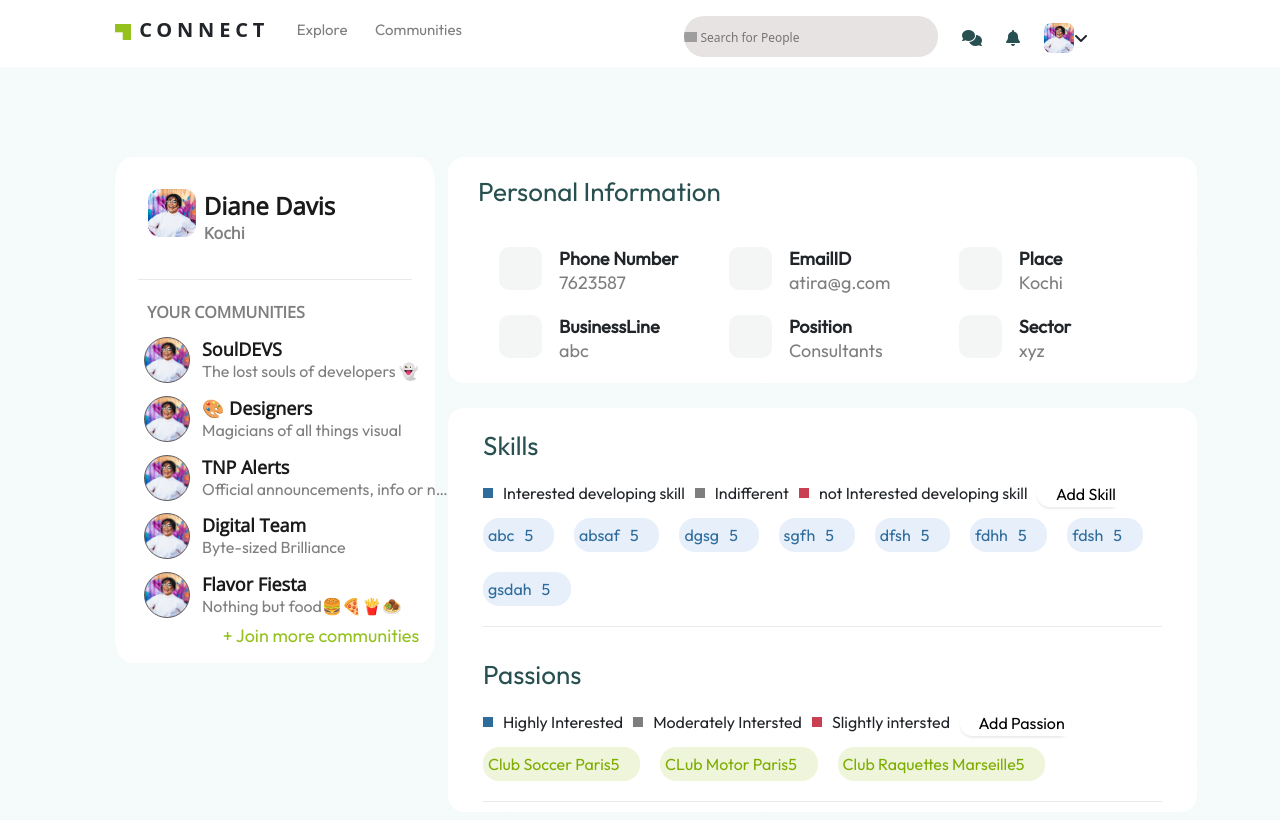
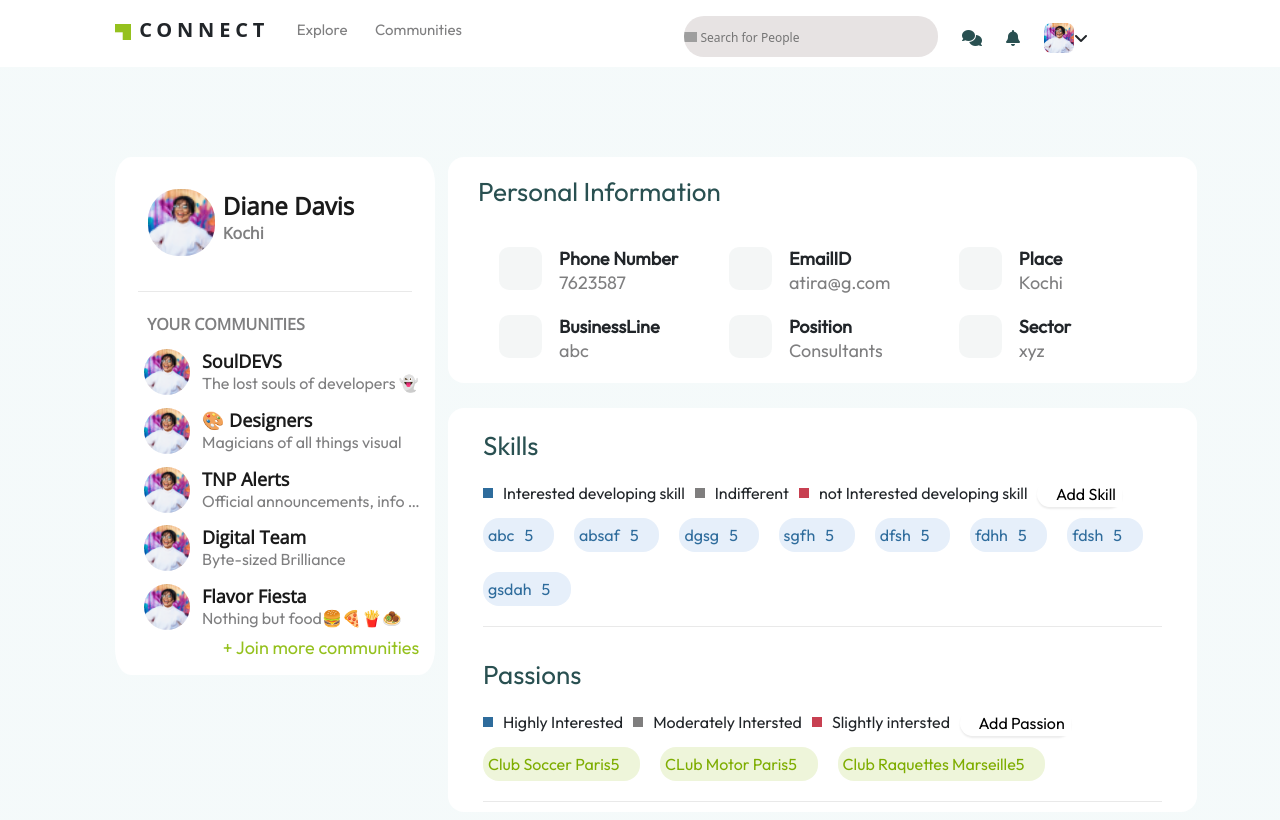
Before and after one commit to ayshapa123/TNPCONNECT1, an Angular app: page / in a window 1280 px wide. Shown: the top 820 px of the page. Built offline with nearby package versions, Linux system fonts and the light colour scheme; grey boxes are pictures that could not be loaded.

Commit message:
community image and font edit

```diff
--- a/src/app/modules/profile/community/community.component.css
+++ b/src/app/modules/profile/community/community.component.css
@@ -6,6 +6,19 @@
   margin: 23px;
   border-bottom: 1px solid #E9E9E9;
   padding-bottom: 11%;
+}
+.round1{
+
+  height: 67px;
+    aspect-ratio: 1;
+    border-radius: 46%;
+    display: grid;
+    place-items: center;
+    /* border: 1px solid; */
+    border-color: #5b5a5a;
+    background-size: cover;
+    background-repeat: no-repeat;
+  /* background-image: url(../../../assets/Rectangle 9.png); */
 }
 
 .first {
@@ -98,7 +111,7 @@
   /* background-color: rgb(236, 184, 15); */
   display: grid;
   place-items: center;
-  border: 1px solid;
+  /* border: 1px solid; */
   border-color: #5b5a5a;
   background-size:cover ;
   background-repeat: no-repeat;
@@ -137,7 +150,8 @@
   line-height: normal;
   margin: 0%;
   width: 250px;
-    white-space: nowrap;
+  padding-right: 13%;
+    white-space:nowrap;
     overflow: hidden;
     text-overflow:ellipsis;
 }
--- a/src/app/modules/profile/community/community.component.html
+++ b/src/app/modules/profile/community/community.component.html
@@ -1,6 +1,6 @@
 <div class="communitymain d-flex">
-    <div>
-        <img src="../../../assets/Rectangle 9.png">
+    <div class="round1" style="background-image:url(../../../../assets/Rectangle\ 9.png)">
+        <!-- <img src="../../../assets/Rectangle 9.png"> -->
     </div>
     <div class="name_place ms-2">
         <p class="name">Diane Davis</p>
```
